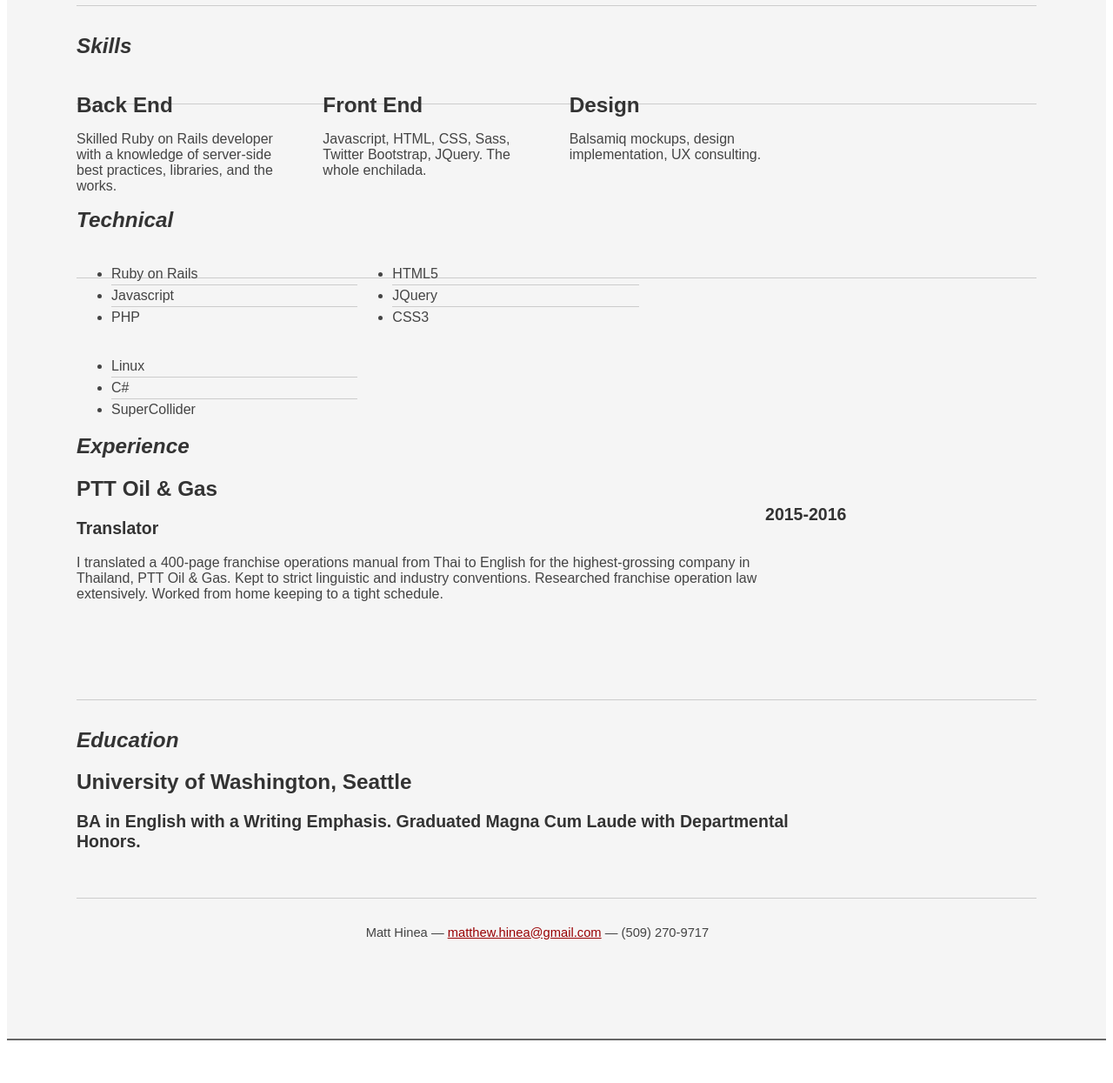
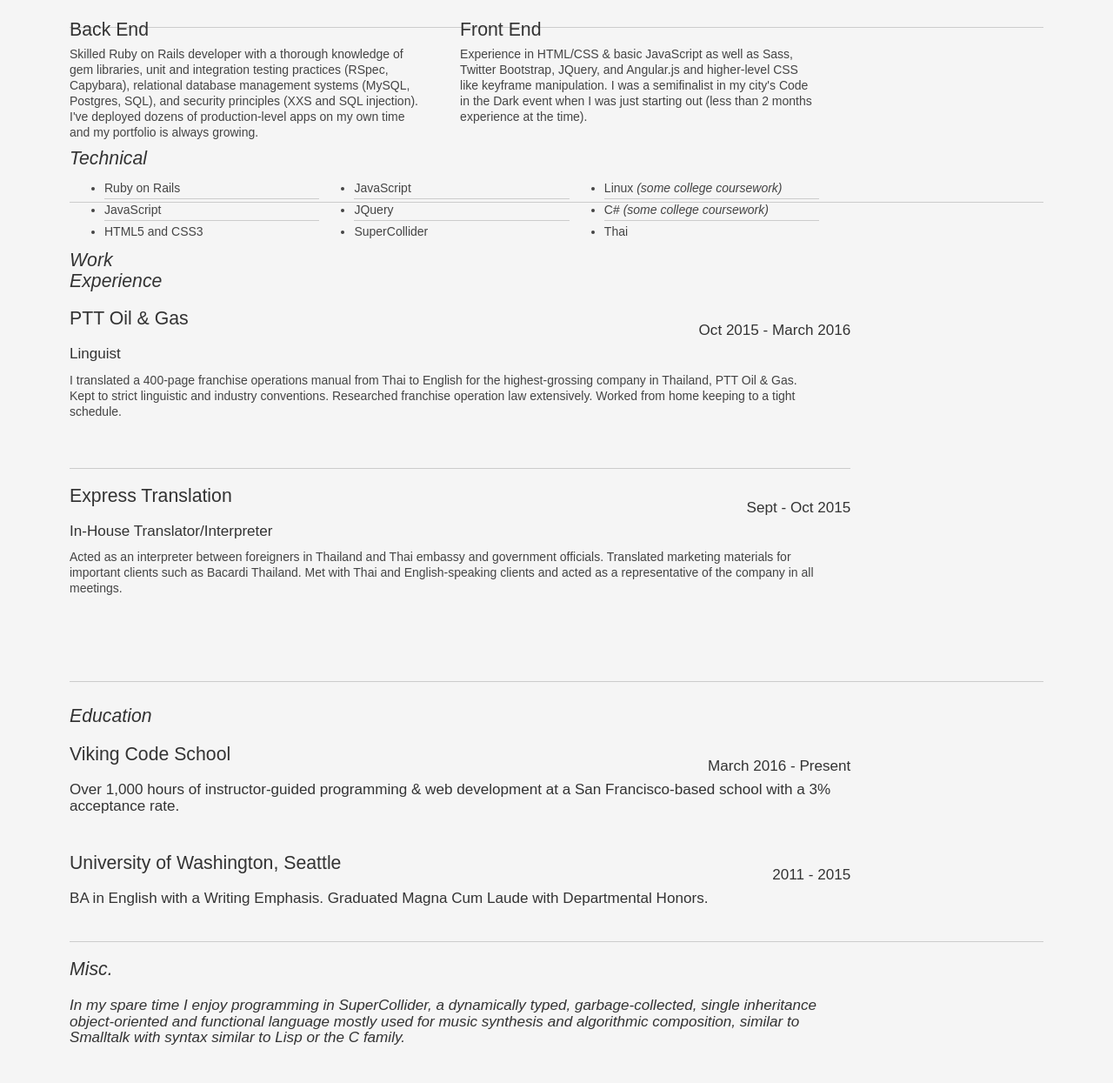
Before and after one commit to matthinea/home_page, a plain HTML site: page cv.html in a window 1280 px wide. Shown: the part 622-1867 px from the top of the page at 87% size. Drawn offline with nearby package versions, Linux system fonts and the light colour scheme; a small style sheet from the web is missing.

Commit message:
update cv

```diff
--- a/cv.html
+++ b/cv.html
@@ -7,6 +7,14 @@
 
 	<meta name="keywords" content="" />
 	<meta name="description" content="" />
+
+	<link rel="stylesheet" href="https://maxcdn.bootstrapcdn.com/bootstrap/3.3.7/css/bootstrap.min.css" integrity="sha384-BVYiiSIFeK1dGmJRAkycuHAHRg32OmUcww7on3RYdg4Va+PmSTsz/K68vbdEjh4u" crossorigin="anonymous">
+
+	<!-- Optional theme -->
+	<link rel="stylesheet" href="https://maxcdn.bootstrapcdn.com/bootstrap/3.3.7/css/bootstrap-theme.min.css" integrity="sha384-rHyoN1iRsVXV4nD0JutlnGaslCJuC7uwjduW9SVrLvRYooPp2bWYgmgJQIXwl/Sp" crossorigin="anonymous">
+
+	<!-- Latest compiled and minified JavaScript -->
+	<script src="https://maxcdn.bootstrapcdn.com/bootstrap/3.3.7/js/bootstrap.min.js" integrity="sha384-Tc5IQib027qvyjSMfHjOMaLkfuWVxZxUPnCJA7l2mCWNIpG9mGCD8wGNIcPD7Txa" crossorigin="anonymous"></script>
 
 	<link rel="stylesheet" type="text/css" href="http://yui.yahooapis.com/2.7.0/build/reset-fonts-grids/reset-fonts-grids.css" media="all" />
 	<link rel="stylesheet" type="text/css" href="resume.css" media="all" />
@@ -28,7 +36,7 @@
 					<div class="contact-info">
 						<h3><a href="mailto:matthew.hinea@gmail.com">matthew.hinea@gmail.com</a></h3>
 						<h3>(509)-270-9717</h3>
-						<h3><a href="http://matthinea.info/">matthinea.info/</a></h3>
+						<h3><a href="http://matthinea.info/">matthinea.info</a></h3>
 					</div><!--// .contact-info -->
 				</div>
 			</div><!--// .yui-gc -->
@@ -44,7 +52,8 @@
 						</div>
 						<div class="yui-u">
 							<p class="enlarge">
-								I'm a programmer and student at Viking Code School with 2+ years of experience making sure code runs.
+								I'm a developer and student at Viking Code School with 2+ years of experience making sure code runs.
+							  Before that I was a linguist, and before that a writer, until those things no longer felt like a challenge.
 							</p>
 						</div>
 					</div><!--// .yui-gf -->
@@ -56,19 +65,15 @@
 						<div class="yui-u">
 
 								<div class="talent">
-									<h2>Back End</h2>
-									<p>Skilled Ruby on Rails developer with a knowledge of server-side best practices, libraries, and the works. </p>
+									<h2> Back End </h2>
+									<p>Skilled Ruby on Rails developer with a thorough knowledge of gem libraries, unit and integration testing practices (RSpec, Capybara), relational database management systems (MySQL, Postgres, SQL), and security principles (XXS and SQL injection). I've deployed dozens of production-level apps on my own time and my portfolio is always growing. </p>
 								</div>
 
 								<div class="talent">
-									<h2>Front End</h2>
-									<p>Javascript, HTML, CSS, Sass, Twitter Bootstrap, JQuery. The whole enchilada. </p>
+									<h2> Front End </h2>
+									<p> Experience in HTML/CSS &amp; basic JavaScript as well as Sass, Twitter Bootstrap, JQuery, and Angular.js and higher-level CSS like keyframe manipulation. I was a semifinalist in my city's Code in the Dark event when I was just starting out (less than 2 months experience at the time). </p>
 								</div>
 
-								<div class="talent">
-									<h2>Design</h2>
-									<p>Balsamiq mockups, design implementation, UX consulting.</p>
-								</div>
 						</div>
 					</div><!--// .yui-gf -->
 
@@ -77,22 +82,22 @@
 							<h2>Technical</h2>
 						</div>
 						<div class="yui-u">
-							<ul class="talent">
+							<ul class="technical">
 								<li>Ruby on Rails</li>
-								<li>Javascript</li>
-								<li class="last">PHP</li>
+								<li>JavaScript</li>
+								<li class="last">HTML5 and CSS3</li>
 							</ul>
 
-							<ul class="talent">
-								<li>HTML5</li>
+							<ul class="technical">
+								<li>JavaScript</li>
 								<li>JQuery</li>
-								<li class="last">CSS3</li>
+								<li class="last">SuperCollider</li>
 							</ul>
 
-							<ul class="talent">
-								<li>Linux</li>
-								<li>C#</li>
-								<li class="last">SuperCollider</li>
+							<ul class="technical">
+								<li>Linux <span>(some college coursework)</span></li>
+								<li>C# <span>(some college coursework)</span></li>
+								<li class="last">Thai </li>
 							</ul>
 						</div>
 					</div><!--// .yui-gf-->
@@ -100,31 +105,61 @@
 					<div class="yui-gf">
 
 						<div class="yui-u first">
-							<h2>Experience</h2>
+							<h2>Work Experience</h2>
 						</div><!--// .yui-u -->
 
 						<div class="yui-u">
 
 
 
+
+
+							<div class="job">
+								<h2>PTT Oil &amp; Gas</h2>
+								<h3>Linguist</h3>
+								<h4>Oct 2015 - March 2016</h4>
+								<p>I translated a 400-page franchise operations manual from Thai to English for the highest-grossing company in Thailand, PTT Oil &amp; Gas. Kept to strict linguistic and industry conventions. Researched franchise operation law extensively. Worked from home keeping to a tight schedule.</p>
+							</div>
+
 							<div class="job last">
-								<h2>PTT Oil &amp; Gas</h2>
-								<h3>Translator</h3>
-								<h4>2015-2016</h4>
-								<p>I translated a 400-page franchise operations manual from Thai to English for the highest-grossing company in Thailand, PTT Oil &amp; Gas. Kept to strict linguistic and industry conventions. Researched franchise operation law extensively. Worked from home keeping to a tight schedule.</p>
+								<h2>Express Translation</h2>
+								<h3>In-House Translator/Interpreter</h3>
+								<h4>Sept - Oct 2015</h4>
+								<p>Acted as an interpreter between foreigners in Thailand and Thai embassy and government officials. Translated marketing materials for important clients such as Bacardi Thailand. Met with Thai and English-speaking clients and acted as a representative of the company in all meetings.</p>
 							</div>
 
 						</div><!--// .yui-u -->
 					</div><!--// .yui-gf -->
 
 
-					<div class="yui-gf last" id="ed-div">
+					<div class="yui-gf ed-div">
 						<div class="yui-u first">
 							<h2>Education</h2>
 						</div>
 						<div class="yui-u">
-							<h2 id="uw">University of Washington, Seattle</h2>
+							<div class="job last">
+							<h2 class="uw">Viking Code School </h2>
+								<h4>March 2016 - Present </h4>
+							<h3>Over 1,000 hours of instructor-guided programming &amp; web development at a San Francisco-based school with a 3% acceptance rate.   </h3>
+							</div>
+						</div>
+						<div class="yui-u">
+							<div class="job last">
+							<h2 class="uw">University of Washington, Seattle</h2>
+								<h4>2011 - 2015</h4>
 							<h3>BA in English with a Writing Emphasis. Graduated Magna Cum Laude with Departmental Honors.</h3>
+							</div>
+						</div>
+					</div><!--// .yui-gf -->
+
+					<div class="yui-gf last ed-div margin-top">
+						<div class="yui-u first">
+							<h2>Misc.</h2>
+						</div>
+						<div class="yui-u">
+							<div class="job last">
+							<h3> <span class="ital"> In my spare time I enjoy programming in SuperCollider, a dynamically typed, garbage-collected, single inheritance object-oriented and functional language mostly used for music synthesis and algorithmic composition, similar to Smalltalk with syntax similar to Lisp or the C family. </span></h3>
+							</div>
 						</div>
 					</div><!--// .yui-gf -->
 
--- a/resume.css
+++ b/resume.css
@@ -52,9 +52,12 @@ a#pdf:hover { background: #222; }
 .skills-list ul { margin: 0; }
 .skills-list li { margin: 3px 0; padding: 3px 0; }
 .skills-list li span { font-size: 152%; display: block; margin-bottom: -2px; padding: 0 }
-.talent { width: 32%; float: left }
+.talent { width: 50%; float: left }
 .talent h2 { margin-bottom: 6px; }
-
+.technical { width: 32%; float: left }
+.technical h2 { margin-bottom: 6px; }
+.technical li span { font-style: italic; }
+.ital { font-style: italic; }
 #srt-ttab { margin-bottom: 100px; text-align: center;  }
 #srt-ttab img.last { margin-top: 20px }
 
@@ -62,11 +65,13 @@ a#pdf:hover { background: #222; }
 .yui-gf .yui-u{width:80.2%;}
 .yui-gf div.first{width:12.3%;}
 
-#uw {
+.uw {
     margin-bottom: 10px;
 }
 
-#ed-div {
+.margin-top { margin-top: 10px; }
+
+.ed-div {
     margin-bottom: 0.3em;
     padding-bottom: 0.1em;
 }
```
